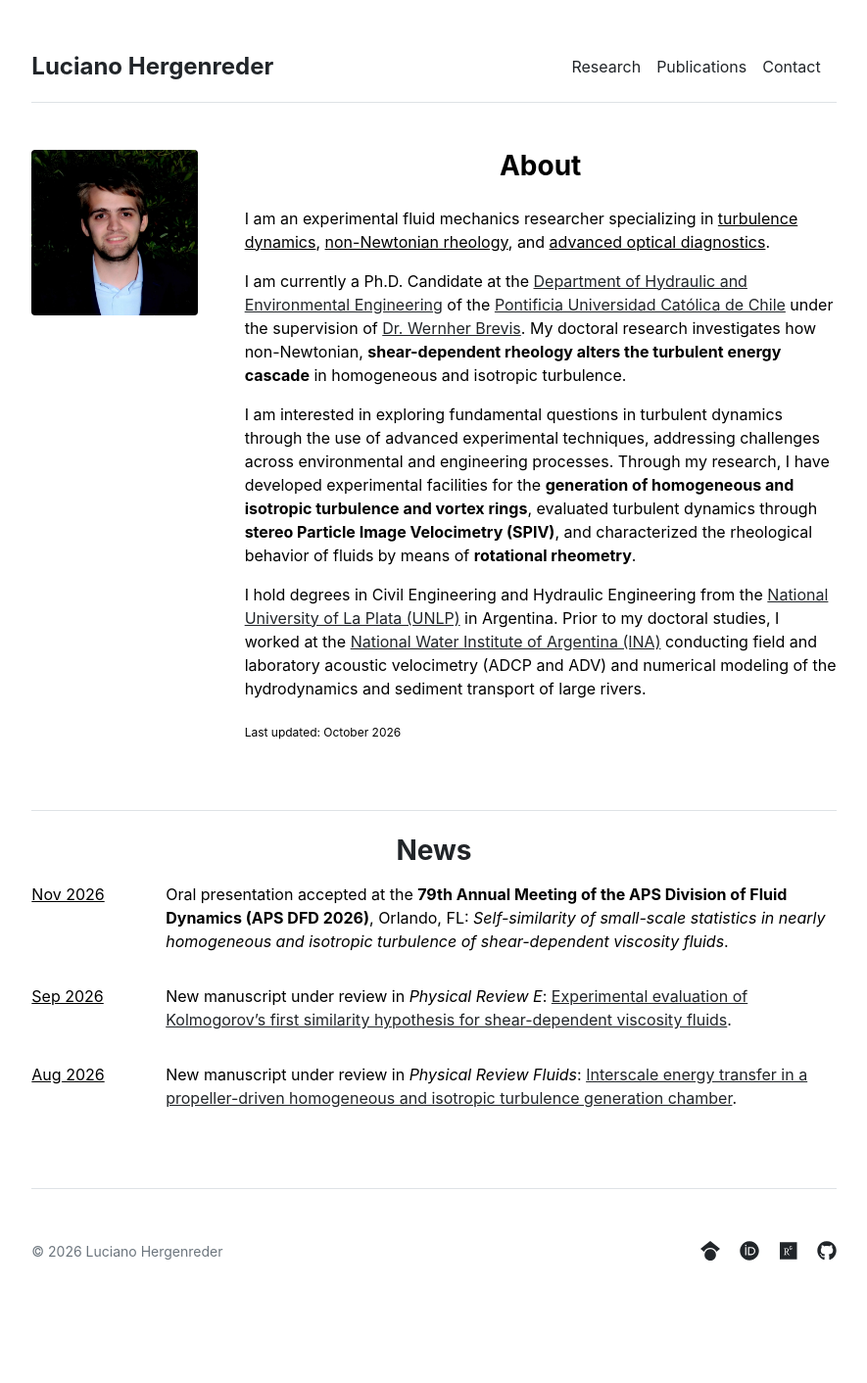
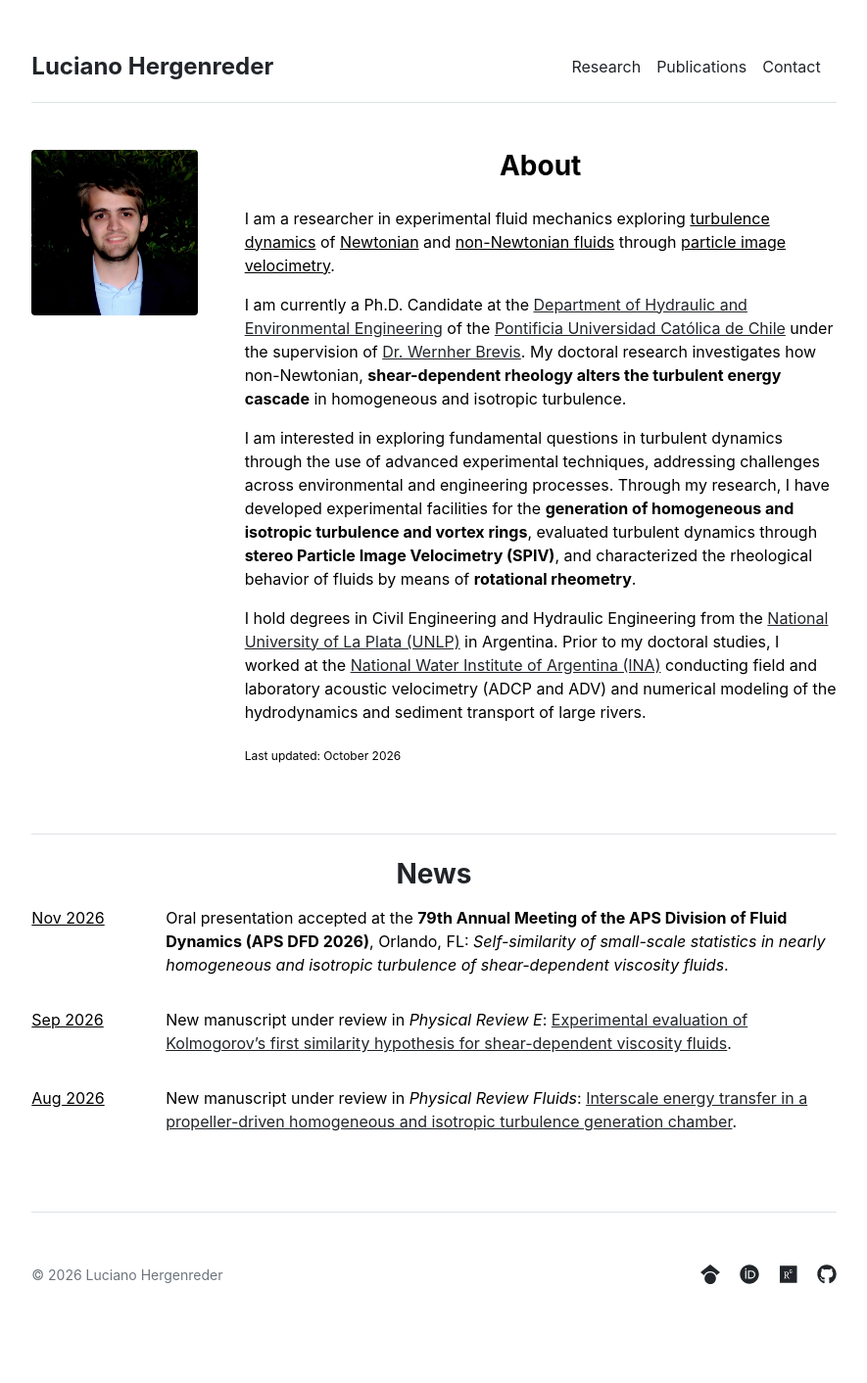
Before and after one commit to lhergenreder/lhergenreder.github.io, a Jekyll site: the page built from index.md, in a window 1280 px wide. Shown: the whole page at 98% size, without its empty margins (197-1082 px from the left). Built offline with Jekyll 4.4.1, drawn with Linux system fonts in a browser that asks for light colours; before the commit the page ends 1388 px from its top, so only the background shows below that.

Commit message:
Update index, publications, and research headers

```diff
--- a/index.md
+++ b/index.md
@@ -3,7 +3,7 @@ layout: home
 title: "About"
 ---
 
-I am an experimental fluid mechanics researcher specializing in <ins>turbulence dynamics</ins>, <ins>non-Newtonian rheology</ins>, and <ins>advanced optical diagnostics</ins>.
+I am a researcher in experimental fluid mechanics exploring <ins>turbulence dynamics</ins> of <ins>Newtonian</ins> and <ins>non-Newtonian fluids</ins> through <ins>particle image velocimetry</ins>.
 
 I am currently a Ph.D. Candidate at the [Department of Hydraulic and Environmental Engineering](https://www.ing.uc.cl/hidraulica-y-ambiental/) of the [Pontificia Universidad Católica de Chile](https://www.uc.cl/) under the supervision of [Dr. Wernher Brevis](https://ing.uc.cl/cuerpo-docente/wernher-brevis-valenzuela/). My doctoral research investigates how non-Newtonian, **shear-dependent rheology alters the turbulent energy cascade** in homogeneous and isotropic turbulence.
 
```
Also changed, not shown: publications.md (+1 -1 lines), research.md (+0 -2 lines).
